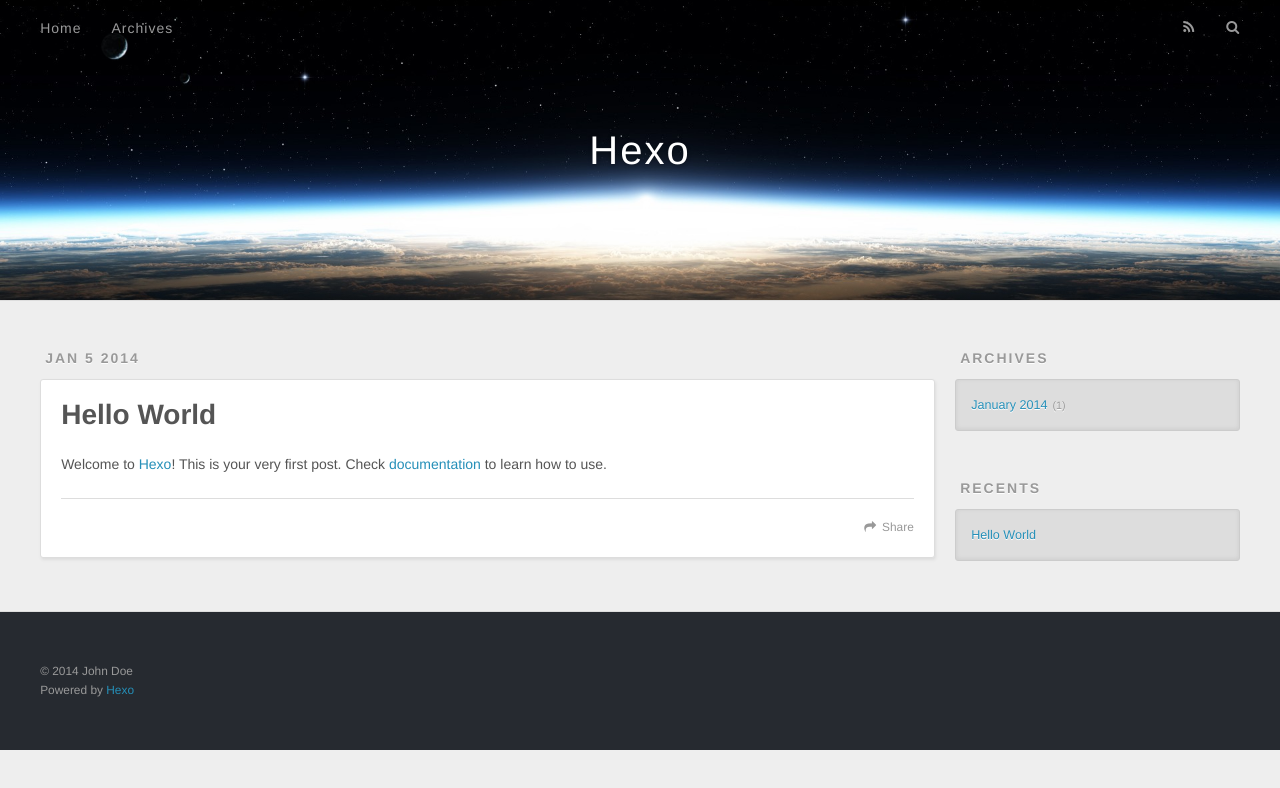
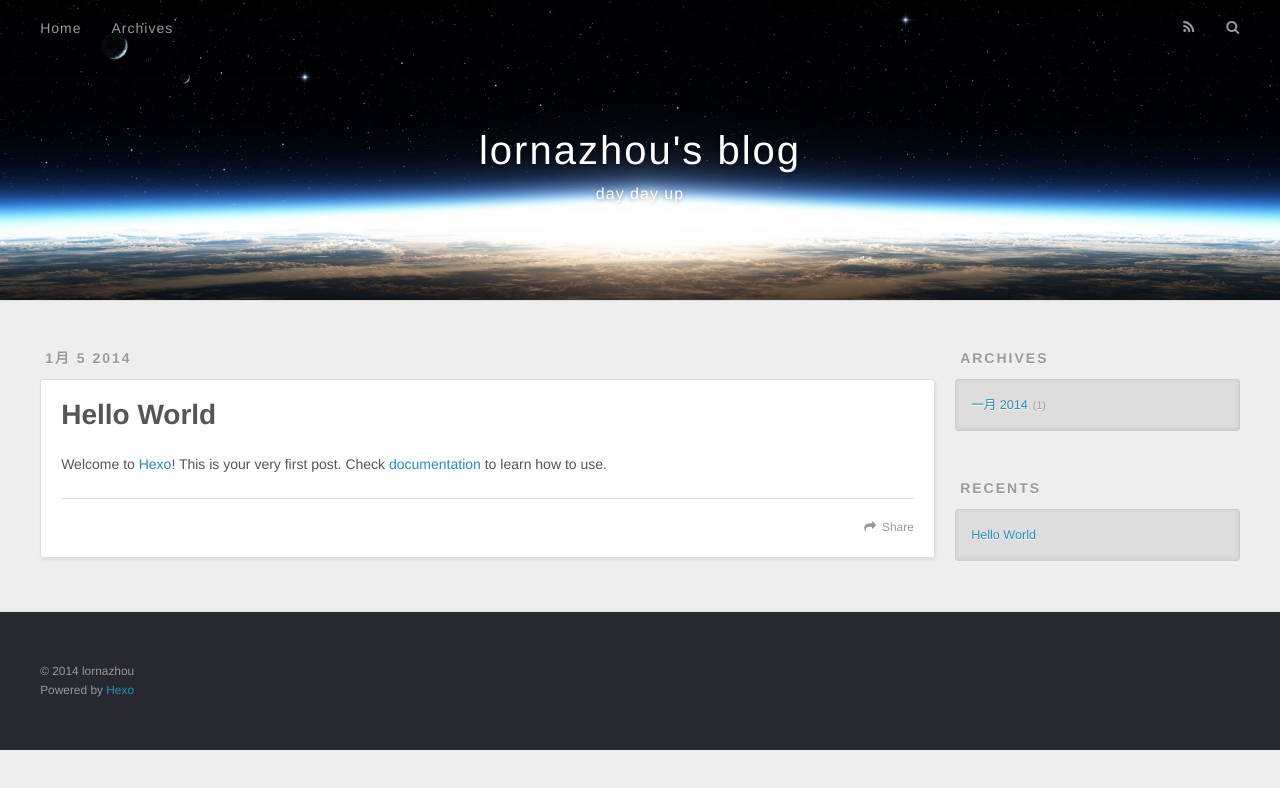
Before and after one commit to lornazhou/lornazhou.github.com, a plain HTML site: page 2014/01/05/hello-world/index.html in a window 1280 px wide. Drawn offline with nearby package versions, Linux system fonts and the light colour scheme.

Commit message:
Site updated: 2014-01-05 14:47:02

```diff
--- a/2014/01/05/hello-world/index.html
+++ b/2014/01/05/hello-world/index.html
@@ -3,17 +3,17 @@
 <head>
   <meta charset="utf-8">
 
-  <title>Hello World | Hexo</title>
+  <title>Hello World | lornazhou&#39;s blog</title>
   <meta name="viewport" content="width=device-width, initial-scale=1, maximum-scale=1">
   <meta name="og:type" content="blog">
 <meta name="og:title" content="Hello World">
-<meta name="og:url" content="http://yoursite.com/2014/01/05/hello-world/">
+<meta name="og:url" content="http://lornazhou.github.com/2014/01/05/hello-world/">
 <meta name="og:image">
-<meta name="og:site_name" content="Hexo">
+<meta name="og:site_name" content="lornazhou's blog">
 <meta name="og:description" content="Welcome to Hexo! This is your very first post. Check documentation to learn how to use.">
 <meta name="twitter:card" content="summary">
 
-    <link rel="alternative" href="/atom.xml" title="Hexo" type="application/atom+xml">
+    <link rel="alternative" href="/atom.xml" title="lornazhou&#39;s blog" type="application/atom+xml">
 
 
     <link rel="icon" href="/favicon.png">
@@ -31,8 +31,12 @@
   <div id="header-outer" class="outer">
     <div id="header-title" class="inner">
       <h1 id="logo-wrap">
-        <a href="/" id="logo">Hexo</a>
+        <a href="/" id="logo">lornazhou&#39;s blog</a>
       </h1>
+
+        <h2 id="subtitle-wrap">
+          <a href="/" id="subtitle">day day up</a>
+        </h2>
 
     </div>
     <div id="header-inner" class="inner">
@@ -51,7 +55,7 @@
         <a id="nav-search-btn" class="nav-icon" title="Search"></a>
       </nav>
       <div id="search-form-wrap">
-        <form action="//google.com/search" method="get" accept-charset="UTF-8" class="search-form"><input type="search" name="q" results="0" class="search-form-input" placeholder="Search"><input type="submit" value="&#xF002;" class="search-form-submit"><input type="hidden" name="q" value="site:http://yoursite.com"></form>
+        <form action="//google.com/search" method="get" accept-charset="UTF-8" class="search-form"><input type="search" name="q" results="0" class="search-form-input" placeholder="Search"><input type="submit" value="&#xF002;" class="search-form-submit"><input type="hidden" name="q" value="site:http://lornazhou.github.com"></form>
       </div>
     </div>
   </div>
@@ -60,7 +64,7 @@
         <section id="main"><article id="post-hello-world" class="article article-type-post" itemscope itemprop="blogPost">
   <div class="article-meta">
     <a href="/2014/01/05/hello-world/" class="article-date">
-  <time datetime="2014-01-05T06:15:01.000Z" itemprop="datePublished">Jan 5 2014</time>
+  <time datetime="2014-01-05T06:15:01.000Z" itemprop="datePublished">1月 5 2014</time>
 </a>
 
   </div>
@@ -84,7 +88,7 @@
 
     </div>
     <footer class="article-footer">
-      <a data-url="http://yoursite.com/2014/01/05/hello-world/" data-id="i85luzactijo3hqf" class="article-share-link">Share</a>
+      <a data-url="http://lornazhou.github.com/2014/01/05/hello-world/" data-id="pvniyhmzke442bk3" class="article-share-link">Share</a>
 
 
     </footer>
@@ -108,7 +112,7 @@
   <div class="widget-wrap">
     <h3 class="widget-title">Archives</h3>
     <div class="widget">
-      <ul class="archive-list"><li class="archive-list-item"><a class="archive-list-link" href="/archives/2014/01">January 2014</a><span class="archive-list-count">1</span></li></ul>
+      <ul class="archive-list"><li class="archive-list-item"><a class="archive-list-link" href="/archives/2014/01">一月 2014</a><span class="archive-list-count">1</span></li></ul>
     </div>
   </div>
 
@@ -135,7 +139,7 @@
 
   <div class="outer">
     <div id="footer-info" class="inner">
-      &copy; 2014 John Doe<br>
+      &copy; 2014 lornazhou<br>
       Powered by <a href="http://zespia.tw/hexo/" target="_blank">Hexo</a>
     </div>
   </div>
```
Also changed, not shown: archives/2014/01/index.html (+14 -10 lines), archives/2014/index.html (+14 -10 lines), archives/index.html (+14 -10 lines), index.html (+14 -10 lines).
